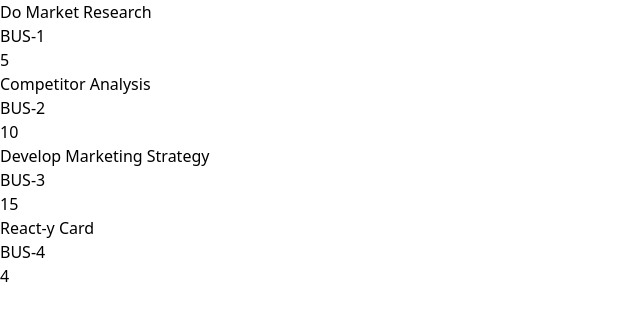
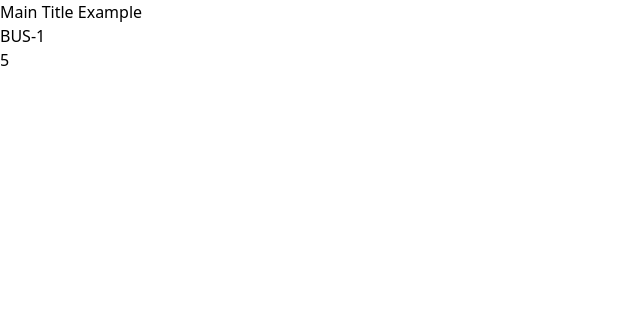
Before and after one commit to JenniferSieber/kanban-board-v1, a React (Vite) app: page / in a window 1280 px wide. Shown: the top 320 px of the page, without its empty margins (0-640 px from the left). Built offline with nearby package versions, Linux system fonts and the light colour scheme.

Commit message:
update type for Task

```diff
--- a/src/App.tsx
+++ b/src/App.tsx
@@ -1,17 +1,20 @@
 // import { useState } from "react";
 import "./App.css";
 import TaskCard from "./components/TaskCard";
+import { Task } from "./data-tasks"
+
 
 function App() {
-  // const title = "Do Market Research"
-  // const id = "BUS-1"
-  // const points = 5
+  const mainTitle = "Main Title Example"
+  const task: Task = {
+    title: mainTitle,
+    id: "BUS-1",
+    points: 5,
+  }
+
   return (
     <>
-      <TaskCard title={"Do Market Research"} id={"BUS-1"} points={5} />
-      <TaskCard title={"Competitor Analysis"} id={"BUS-2"} points={10} />
-      <TaskCard title={"Develop Marketing Strategy"} id={"BUS-3"} points={15} />
-      <TaskCard title={"React-y Card"} id={"BUS-4"} points={4} />
+      <TaskCard task={task} />
     </>
   );
 }
--- a/src/components/TaskCard.tsx
+++ b/src/components/TaskCard.tsx
@@ -1,10 +1,17 @@
-const TaskCard = ({ title, id, points }) => {
+// import from App the Type definitions for Task
+import { Task } from "../data-tasks"
+
+// updated the task prop to look at task: Task
+const TaskCard = ({task}: {
+  task: Task
+}) => {
+
   return (
     <div className="border rounded-lg px-2 m-2 bg-gray-50">
-      <div className="text-base font-semibold text-gray-700 py-2">{title}</div>
+      <div className="text-base font-semibold text-gray-700 py-2">{task.title}</div>
       <div className="flex justify-between py-2">
-        <div>{id}</div>
-        <div>{points}</div>
+        <div>{task.id}</div>
+        <div>{task.points}</div>
       </div>
     </div>
   );
--- /dev/null
+++ b/src/data-tasks.ts
@@ -0,0 +1,6 @@
+// Move Task Type Object to its own file
+export type Task = {
+    title: string,
+    id: string,
+    points?: number
+  }
```
